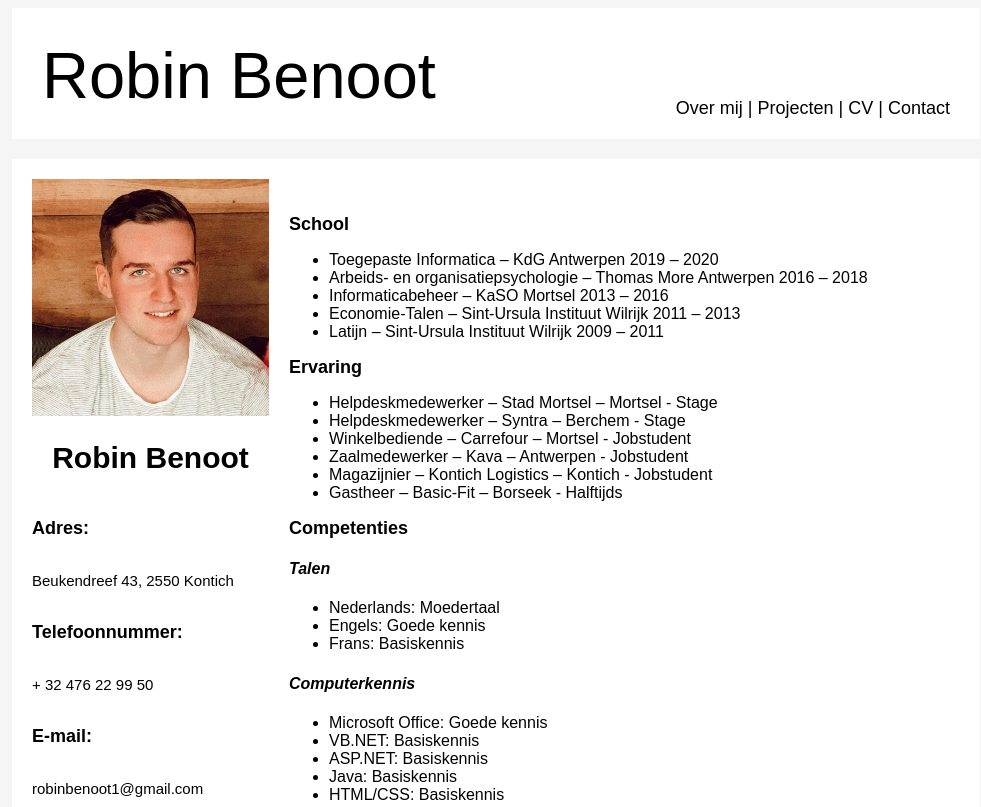
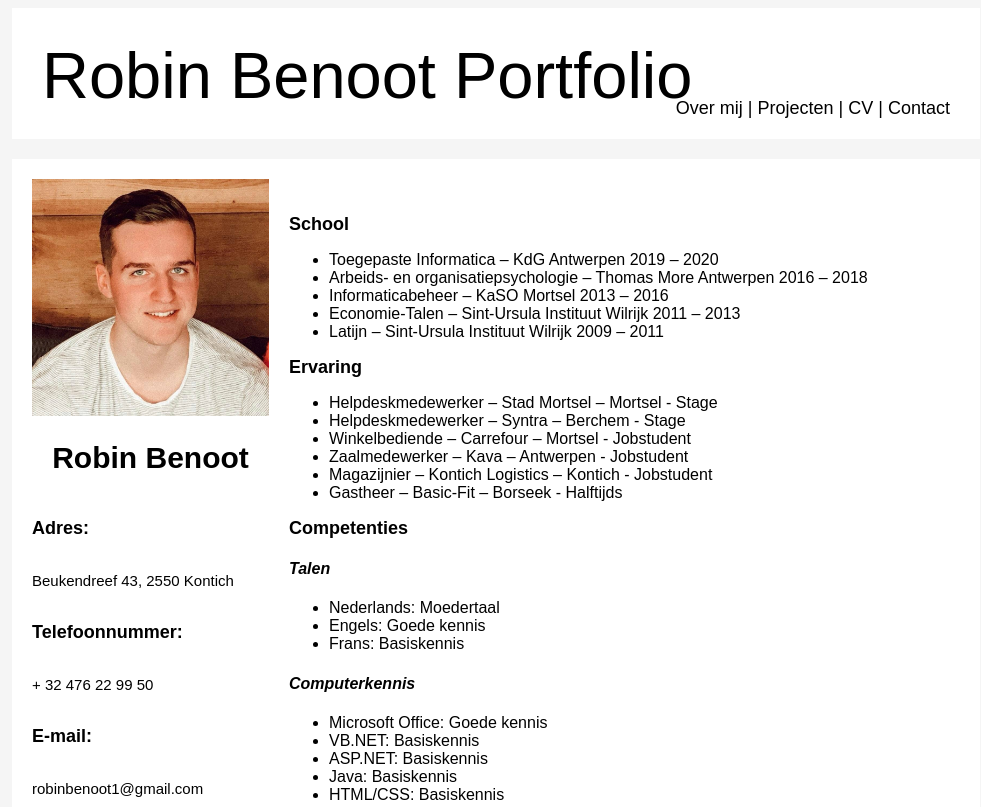
Before and after one commit to BenootRobin/EersteVersiePortfolio, a plain HTML site: page cv.html in a window 1280 px wide. Shown: the top 807 px of the page, without its empty margins (144-1125 px from the left). Drawn offline with Linux system fonts and the light colour scheme.

Commit message:
Titel veranderd

```diff
--- a/cv.html
+++ b/cv.html
@@ -9,7 +9,7 @@
 <body>
 <header>
     <nav class="titel">
-        <a href="#">Robin Benoot</a></nav>
+        <a href="#">Robin Benoot Portfolio</a></nav>
     <nav class="menu">
         <a href="index.html">Over mij</a> |
         <a href="projecten.html">Projecten</a> |
```
